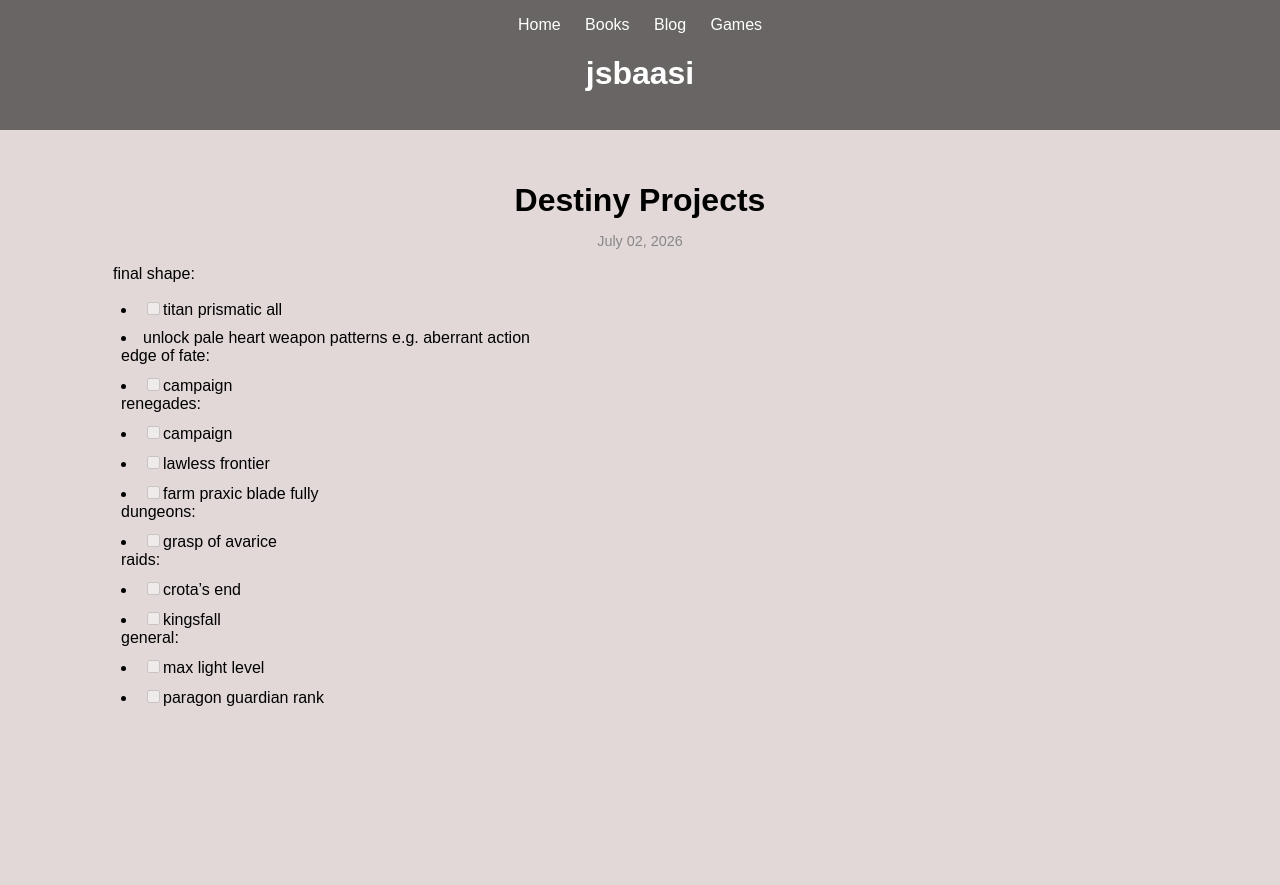
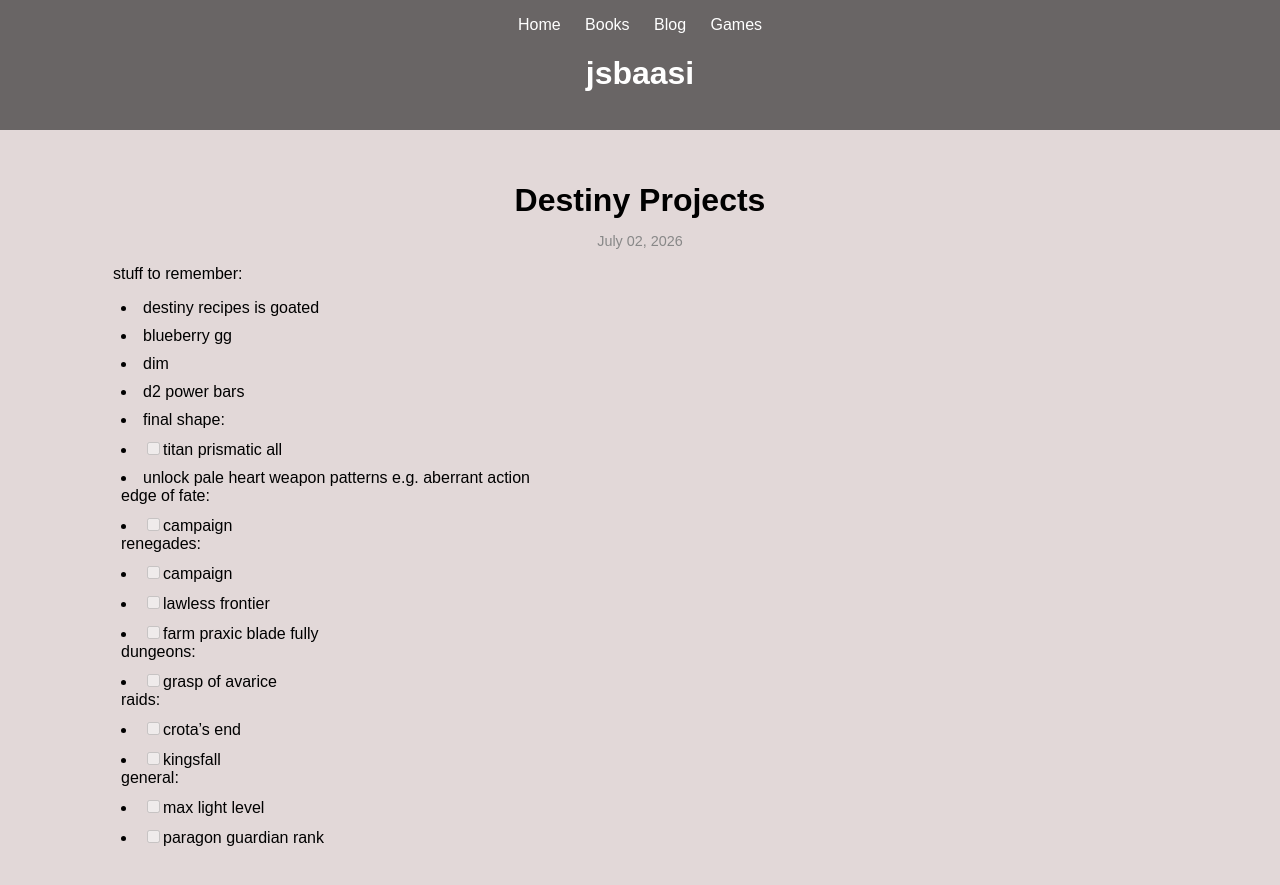
Before and after one commit to jsbaasi/jsbaasi.github.io, a Jekyll site: the page built from _posts/2026-07-02-destiny-projects.md, in a window 1280 px wide. Shown: the top 885 px of the page. Built offline with Jekyll 4.4.1, drawn with Linux system fonts in a browser that asks for light colours.

Commit message:
vault backup: 2026-07-02 18:31:36

```diff
--- a/_posts/2026-07-02-destiny-projects.md
+++ b/_posts/2026-07-02-destiny-projects.md
@@ -5,6 +5,12 @@
 categories: notes
 permalink: /destiny-projects/
 ---
+stuff to remember:
+- destiny recipes is goated
+- blueberry gg
+- dim
+- d2 power bars
+-
 final shape:
 - [ ] titan prismatic all
 - unlock pale heart weapon patterns e.g. aberrant action
```
